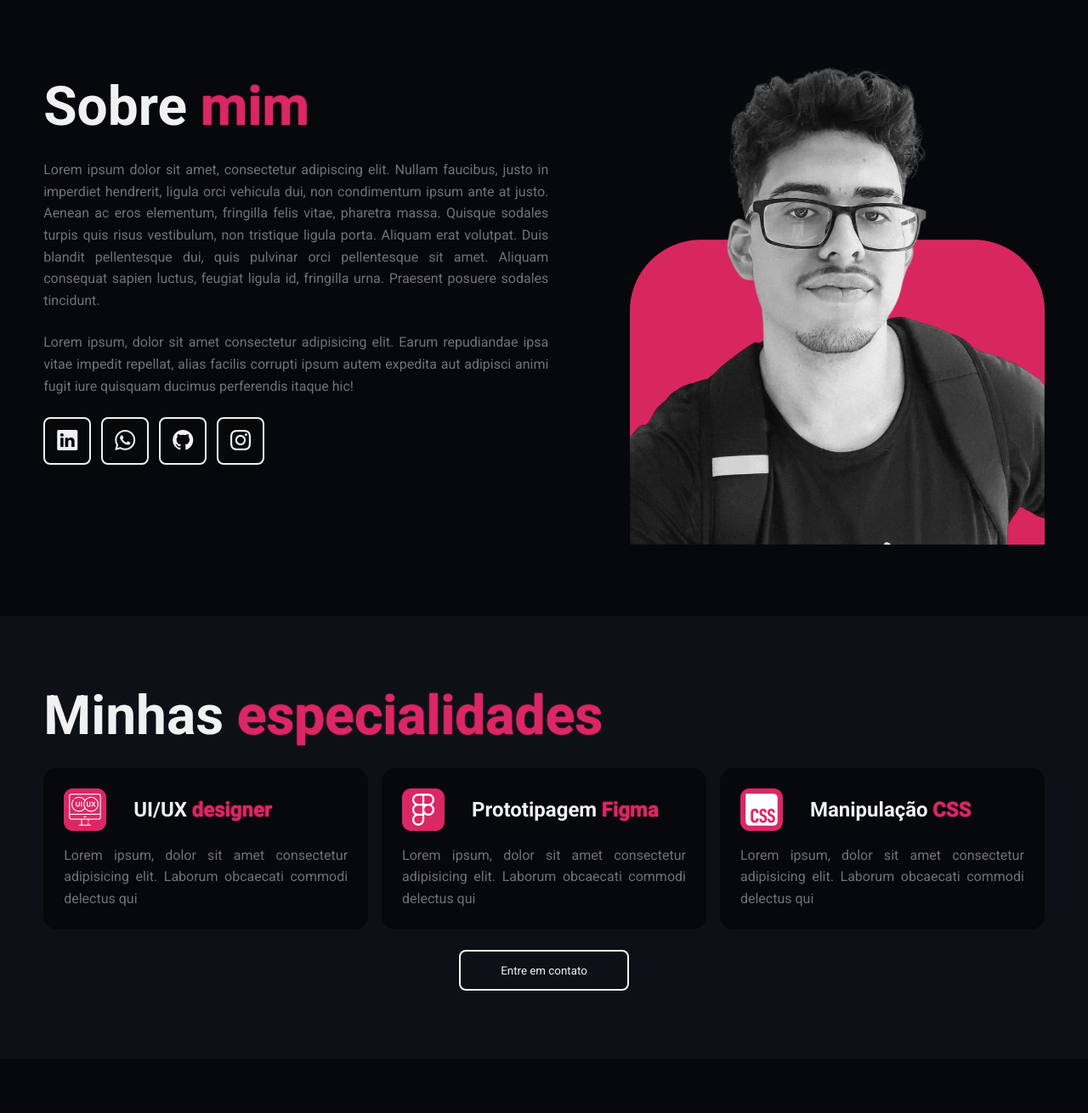
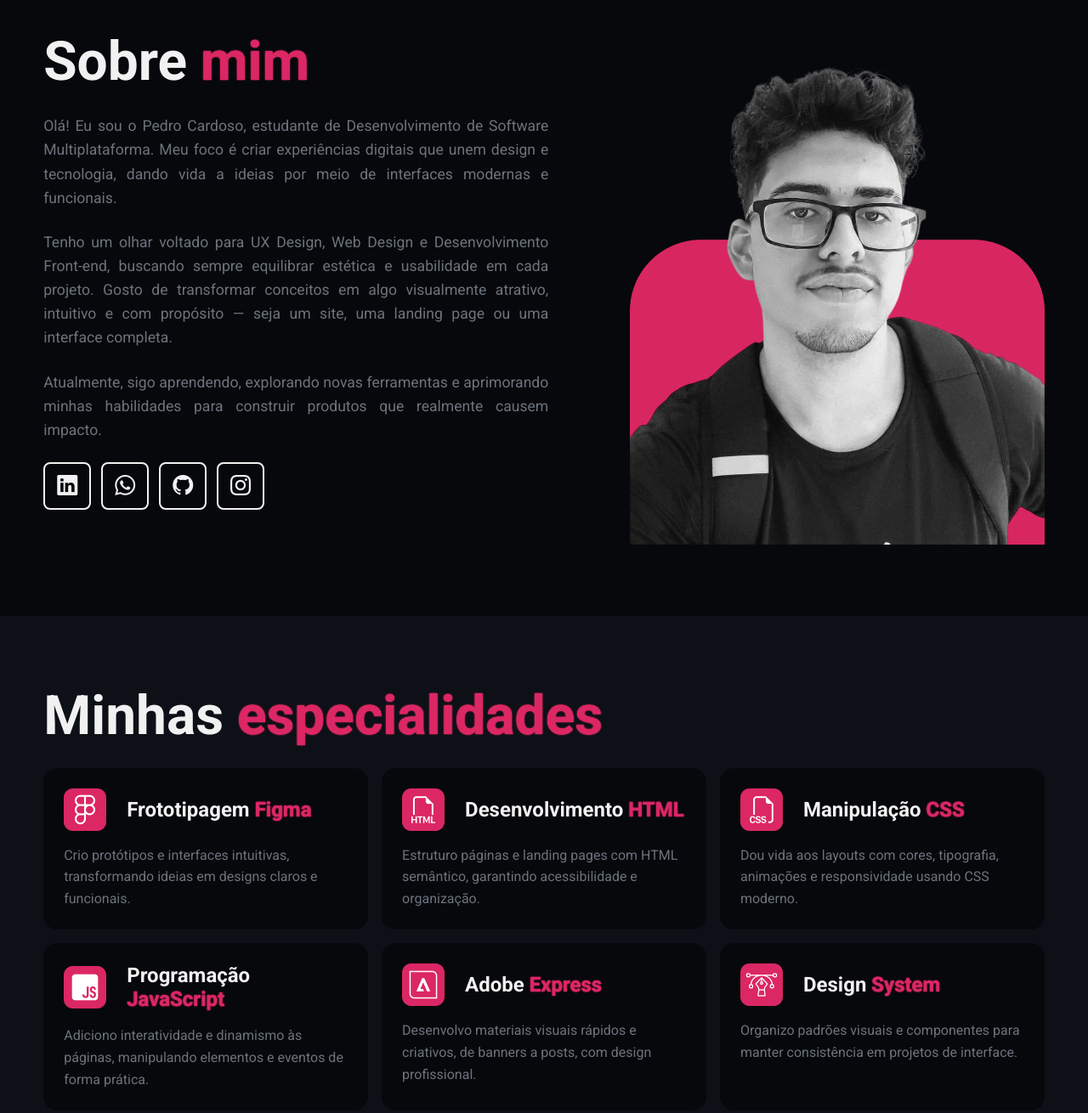
Before and after one commit to PedroCardosu/portfolio-html-css-js, a plain HTML site: page index.html in a window 1280 px wide. Shown: the part 900-2210 px from the top of the page at 85% size. Drawn offline with nearby package versions, Linux system fonts and the light colour scheme.

Commit message:
feat(skills): adicionar novas skills e ajustar tamanho dos cards no responsivo

```diff
--- a/index.html
+++ b/index.html
@@ -7,9 +7,7 @@
 
     <!-- CSS -->
     <link rel="stylesheet" type="text/css" href="style.css">
-    <link rel="stylesheet" type="text/css" href="responsivo.css"
-
-    <!--GOOGLE FONTS-->
+    <link rel="stylesheet" type="text/css" href="responsivo.css" <!--GOOGLE FONTS-->
     <link rel="preconnect" href="https://fonts.googleapis.com">
     <link rel="preconnect" href="https://fonts.gstatic.com" crossorigin>
     <link
@@ -29,7 +27,8 @@
             <section class="logotipo-cabecalho">
                 <div class="logo-container">
                     <img src="imagens/Logotipos portifólio sem fundo/Logotipo-1.png" alt="Logo Base" class="logo-base">
-                    <img src="imagens/Logotipos portifólio sem fundo/Logotipo-2.png" alt="Logo Rolagem" class="logo-scroll">
+                    <img src="imagens/Logotipos portifólio sem fundo/Logotipo-2.png" alt="Logo Rolagem"
+                        class="logo-scroll">
                 </div>
             </section>
 
@@ -72,10 +71,10 @@
                 </div>
 
                 <div class="txt-hero">
-                    <h1>Ideias digitais.<span>Resultados reais!</span></h1>
-                    <p>Lorem Ipsum is simply dummy text of the printing and typesetting industry. Lorem Ipsum has been
-                        the industry's standard dummy t</p>
-                    <a href="#"><BUtton>Entre em contato</BUtton></a>
+                    <h1>Transformo ideias em<span>Experiências digitais!</span></h1>
+                    <p>Com foco em UX Design, Web Design e Desenvolvimento Front-end,
+                        crio interfaces modernas, funcionais e focadas na experiência do usuário.</p>
+                    <a href="#contato"><BUtton>Entre em contato</BUtton></a>
                 </div>
             </div>
         </section>
@@ -86,25 +85,26 @@
                 <div class="txt-sobre">
                     <h1 class="titulo-section">Sobre <span>mim</span></h1>
                     <p>
-                        Lorem ipsum dolor sit amet, consectetur adipiscing elit.
-                        Nullam faucibus, justo in imperdiet hendrerit, ligula orci vehicula dui,
-                        non condimentum ipsum ante at justo. Aenean ac eros elementum, fringilla
-                        felis vitae, pharetra massa. Quisque sodales turpis quis risus vestibulum,
-                        non tristique ligula porta. Aliquam erat volutpat. Duis blandit pellentesque dui,
-                        quis pulvinar orci pellentesque sit amet. Aliquam consequat sapien luctus, feugiat
-                        ligula id, fringilla urna. Praesent posuere sodales tincidunt.
+                        Olá! Eu sou o Pedro Cardoso, estudante de Desenvolvimento de Software Multiplataforma.
+                        Meu foco é criar experiências digitais que unem design e tecnologia, dando vida a ideias
+                        por meio de interfaces modernas e funcionais.
                     </p>
                     <p>
-                        Lorem ipsum, dolor sit amet consectetur adipisicing elit. Earum repudiandae ipsa vitae impedit
-                        repellat, alias facilis corrupti ipsum autem expedita aut adipisci animi fugit iure quisquam
-                        ducimus perferendis itaque hic!
+                        Tenho um olhar voltado para UX Design, Web Design e Desenvolvimento Front-end, buscando sempre
+                        equilibrar estética e usabilidade em cada projeto.
+                        Gosto de transformar conceitos em algo visualmente atrativo, intuitivo e com propósito — seja um
+                        site, uma landing page ou uma interface completa.
+                    </p>
+                    <p>
+                        Atualmente, sigo aprendendo, explorando novas ferramentas e aprimorando minhas habilidades para
+                        construir produtos que realmente causem impacto.
                     </p>
 
                     <div class="btn-redes">
-                        <a href="#"><button><i class="bi bi-linkedin"></i></button></a>
-                        <a href="#"><button><i class="bi bi-whatsapp"></i></button></a>
-                        <a href="#"><button><i class="bi bi-github"></i></button></a>
-                        <a href="#"><button><i class="bi bi-instagram"></i></button></a>
+                        <a href="https://www.linkedin.com/in/pedro-cardoso-perfil" target="_blank"><button><i class="bi bi-linkedin"></i></button></a>
+                        <a href="https://wa.me/+55011994072948" target="_blank"><button><i class="bi bi-whatsapp"></i></button></a>
+                        <a href="https://github.com/PedroCardosu" target="_blank"><button><i class="bi bi-github"></i></button></a>
+                        <a href="https://www.instagram.com/pcardosu/" target="_blank"><button><i class="bi bi-instagram"></i></button></a>
                     </div>
                 </div>
 
@@ -122,31 +122,57 @@
                 <article>
                     <div class="box-skills">
                         <div class="icon-skills">
-                            <img src="imagens/icones/icone-ux.png" alt="icone ux ui design">
-                            <h2>UI/UX <span class="span-especialidades">designer</span></h2>
+                            <img src="imagens/icones/icone-figma.webp" alt="icone Figma">
+                            <h2>Frototipagem <span>Figma</span></h2>
                         </div>
-                        <p>Lorem ipsum, dolor sit amet consectetur adipisicing elit. Laborum obcaecati commodi delectus
-                            qui
+                        <p>Crio protótipos e interfaces intuitivas, transformando ideias em designs claros e funcionais.
                         </p>
-                    </div>
-
-                    <div class="box-skills">
-                        <div class="icon-skills">
-                            <img src="imagens/icones/icone-figma.png" alt="icone Figma">
-                            <h2>Prototipagem <span>Figma</span></h2>
-                        </div>
-                        <p>Lorem ipsum, dolor sit amet consectetur adipisicing elit. Laborum obcaecati commodi delectus
-                            qui</p>
                     </div> <!-- FIM Da ESPECIALIDADE -->
 
                     <div class="box-skills">
                         <div class="icon-skills">
-                            <img src="imagens/icones/icone-css.png" alt="icone CSS">
+                            <img src="imagens/icones/icone-html.webp" alt="icone HTML">
+                            <h2>Desenvolvimento <span>HTML</span></h2>
+                        </div>
+                        <p>Estruturo páginas e landing pages com HTML semântico, garantindo acessibilidade e
+                            organização.</p>
+                    </div> <!-- FIM Da ESPECIALIDADE -->
+
+                    <div class="box-skills">
+                        <div class="icon-skills">
+                            <img src="imagens/icones/icone-css.webp" alt="icone CSS">
                             <h2>Manipulação <span>CSS</span></h2>
                         </div>
-                        <p>Lorem ipsum, dolor sit amet consectetur adipisicing elit. Laborum obcaecati commodi delectus
-                            qui</p>
+                        <p> Dou vida aos layouts com cores, tipografia, animações e responsividade usando CSS
+                            moderno.</p>
                     </div> <!-- FIM Da ESPECIALIDADE -->
+
+                    <div class="box-skills">
+                        <div class="icon-skills">
+                            <img src="imagens/icones/icone-javascript.webp" alt="icone javascript">
+                            <h2>Programação <span>JavaScript</span></h2>
+                        </div>
+                        <p>Adiciono interatividade e dinamismo às páginas, manipulando elementos e eventos de forma
+                            prática.</p>
+                    </div> <!-- FIM Da ESPECIALIDADE -->
+
+                    <div class="box-skills">
+                        <div class="icon-skills">
+                            <img src="imagens/icones/icone-adobe.webp" alt="icone Adobe Express">
+                            <h2>Adobe <span>Express</span></h2>
+                        </div>
+                        <p>Desenvolvo materiais visuais rápidos e criativos, de banners a posts, com design
+                            profissional.</p>
+                    </div> <!-- FIM Da ESPECIALIDADE -->
+
+                    <div class="box-skills">
+                        <div class="icon-skills">
+                            <img src="imagens/icones/icone-designer.webp" alt="icone Designer">
+                            <h2>Design <span>System</span></h2>
+                        </div>
+                        <p>Organizo padrões visuais e componentes para manter consistência em projetos de interface.</p>
+                    </div> <!-- FIM Da ESPECIALIDADE -->
+
                 </article> <!-- FIM DO GRID MINHAS ESPECIALIDADES -->
 
                 <div class="btn-contato">
@@ -223,16 +249,16 @@
             </div>
 
             <div class="btn-redes">
-                <a href="#"><button><i class="bi bi-linkedin"></i></button></a>
-                <a href="#"><button><i class="bi bi-whatsapp"></i></button></a>
-                <a href="#"><button><i class="bi bi-github"></i></button></a>
-                <a href="#"><button><i class="bi bi-instagram"></i></button></a>
+                <a href="https://www.linkedin.com/in/pedro-cardoso-perfil" target="_blank"><button><i class="bi bi-linkedin"></i></button></a>
+                <a href="https://wa.me/+55011994072948" target="_blank"><button><i class="bi bi-whatsapp"></i></button></a>
+                <a href="https://github.com/PedroCardosu" target="_blank"><button><i class="bi bi-github"></i></button></a>
+                <a href="https://www.instagram.com/pcardosu/" target="_blank"><button><i class="bi bi-instagram"></i></button></a>
             </div>
         </div>
     </footer>
 </body>
 
-    <!-- JS -->
-    <script src="script.js"></script>
+<!-- JS -->
+<script src="script.js"></script>
 
 </html>
--- a/style.css
+++ b/style.css
@@ -5,6 +5,7 @@
     padding: 0;
     box-sizing: border-box;
     font-family: "Roboto", sans-serif;
+    transition: all 0.3s ease;
 }
 
 img.foto-de-capa {
@@ -278,7 +279,7 @@ section.hero {
 }
 
 .hero .txt-hero h1 {
-  font-size: 3.5rem;
+  font-size: 3rem;
   color: var(--branco);
   font-weight: 300;
 }
@@ -287,7 +288,7 @@ section.hero {
   color: var(--cereja);
   display: block;
   font-weight: 800;
-  font-size: 4.5rem;
+  font-size: 3.9rem;
 }
 
 
@@ -321,6 +322,7 @@ section.sobre-mim {
     text-align: justify;
     line-height: 1.6;
     margin: 24px 0;
+    font-size: 1.1rem;
 
 }
 
@@ -351,8 +353,6 @@ section.skills {
     margin: 24px 0;
 }
 
-
-
 .box-skills {
     background-color: var(--preto);
     padding: 24px;
@@ -362,7 +362,7 @@ section.skills {
 .icon-skills {
     display: flex;
     align-items: center;
-    gap: 32px;
+    gap: 24px;
     margin-bottom: 16px;
 }
 
@@ -379,9 +379,14 @@ section.skills {
     color: var(--branco);
 }
 
+.skills .box-skills h2 span {
+    color: var(--cereja);
+    animation: none;
+}
+
 .box-skills p {
     color: var(--cinza);
-    text-align: justify;
+    text-align: left;
     line-height: 1.6;
 }
 
```
Also changed, not shown: responsivo.css (+39 -7 lines), imagens/icones/icone-adobe.webp (added), imagens/icones/icone-css.png (deleted), imagens/icones/icone-css.webp (added), imagens/icones/icone-designer.webp (added), imagens/icones/icone-figma.png (deleted), imagens/icones/icone-figma.webp (added), imagens/icones/icone-html.webp (added), imagens/icones/icone-javascript.webp (added), imagens/icones/icone-ux.png (deleted).
